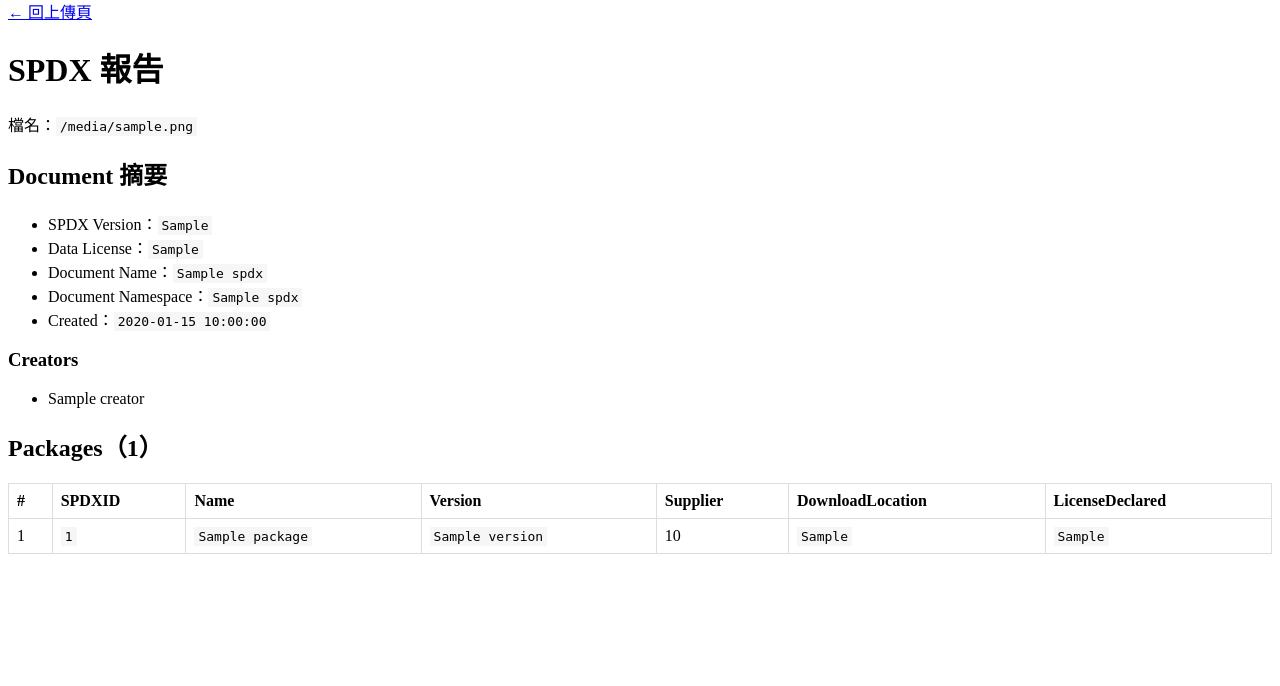
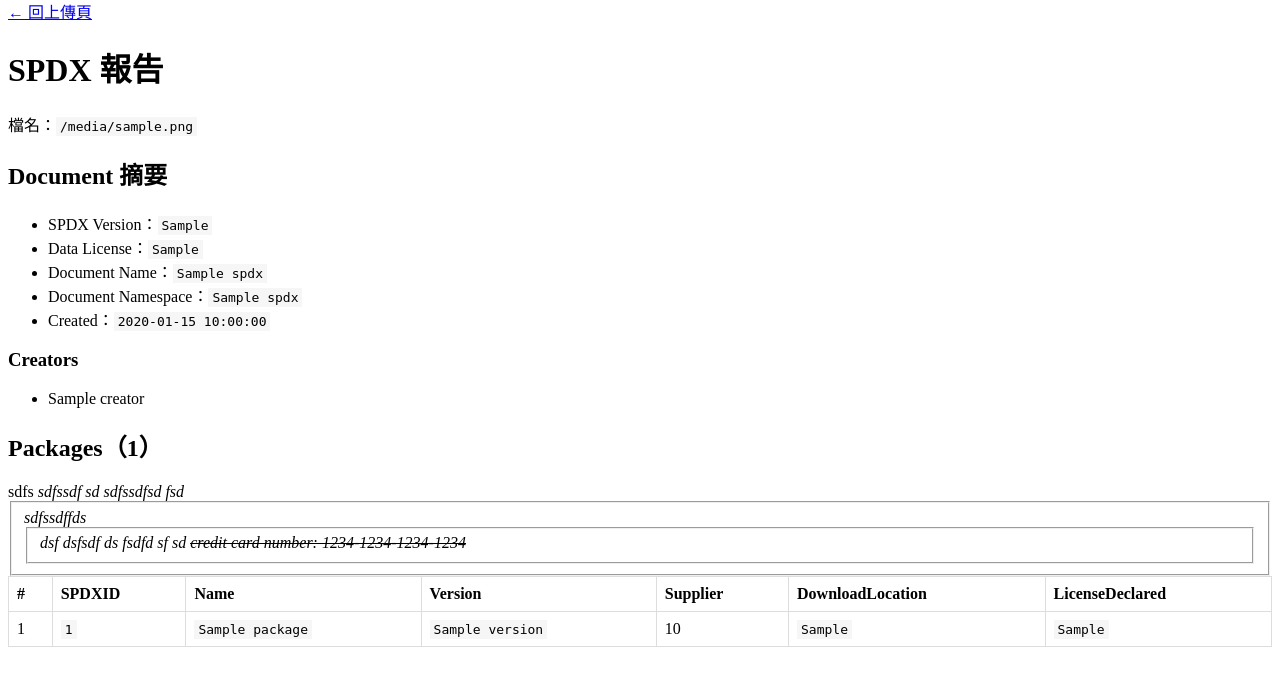
Before and after one commit to ycyu90/sbom-web, a FastAPI app: template src/sbom-web/templates/report_spdx.html in a window 1280 px wide. Shown: the part 17-703 px from the top of the page. Run offline with FastAPI, Linux system fonts and the light colour scheme; the template is opened without the code that fills it: most values are stand-ins (such as "Sample title", 1, 10 or a date in 2020).

Commit message:
v1.6 (add credit card number )

```diff
--- a/src/sbom-web/templates/report_spdx.html
+++ b/src/sbom-web/templates/report_spdx.html
@@ -52,6 +52,25 @@
         <td><code>{{ p.name }}</code></td>
         <td><code>{{ p.version }}</code></td>
         <td>{{ p.supplier }}</td>
+        sdfs
+        <dfn>sdfssdf
+          sd
+
+          sdfssdfsd
+          fsd
+          <fieldset>sdfssdffds
+            <fieldset>dsf
+              dsfsdf
+              ds
+              fsdfd
+              sf
+              sd
+              <s><dfn><s>
+                credit card number: 1234-1234-1234-1234
+              </s></dfn></s>
+            </fieldset>
+          </fieldset>
+        </dfn>
         <td><code>{{ p.download_location }}</code></td>
         <td><code>{{ p.license_declared }}</code></td>
       </tr>
```
